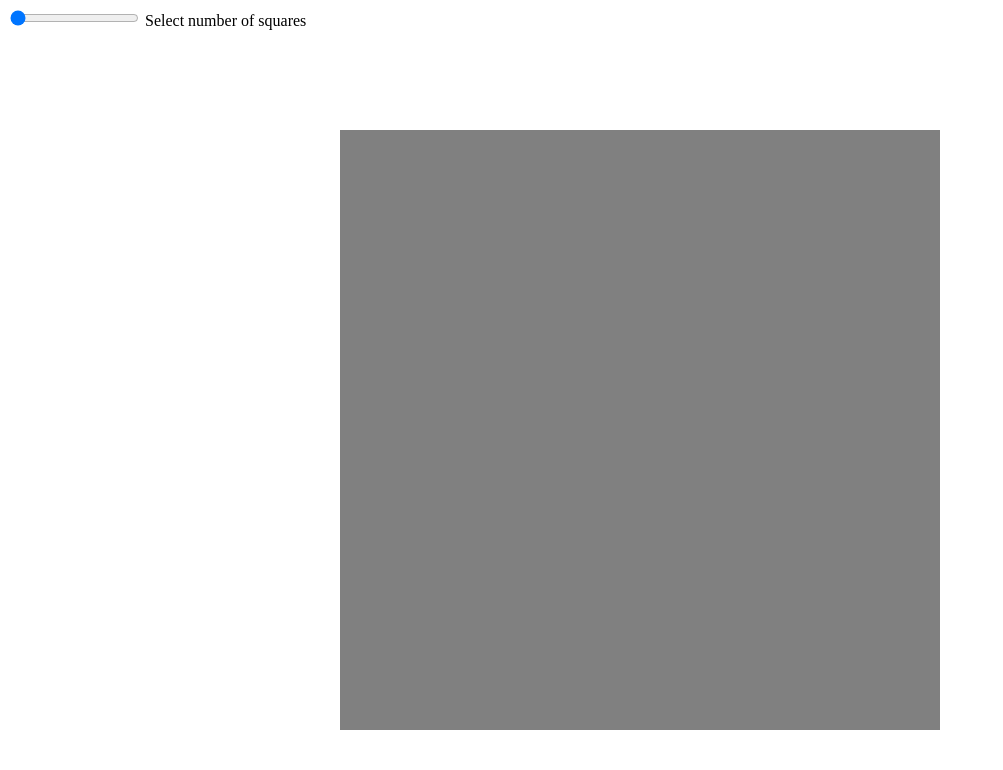
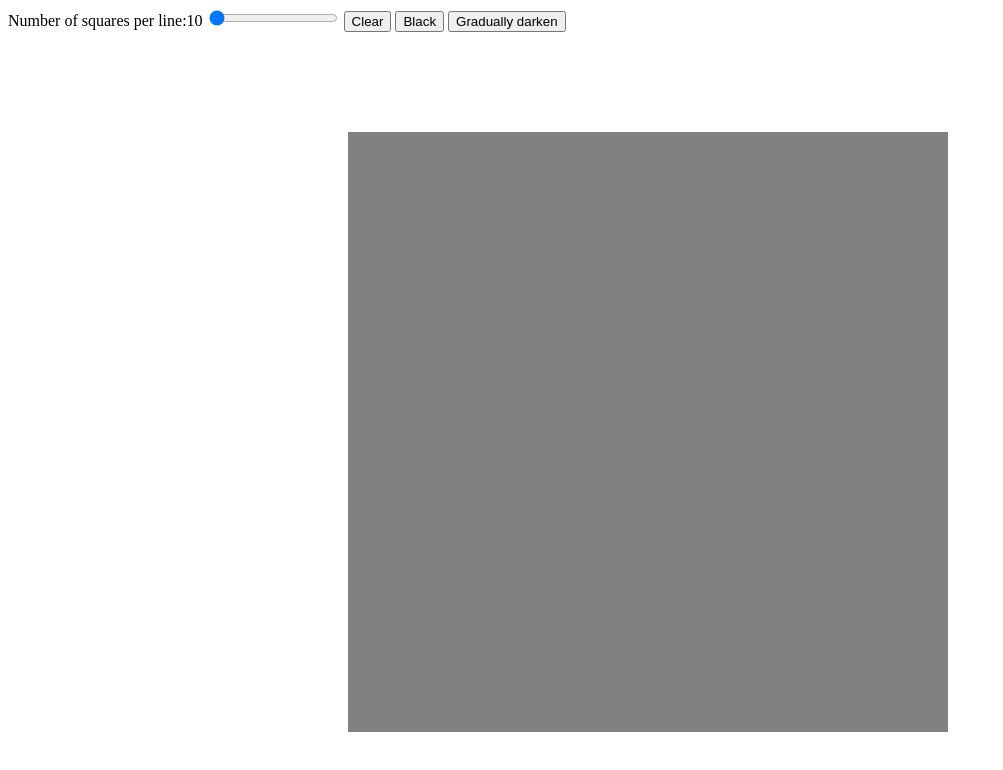
Before and after one commit to VVS232/Etch-a-Sketch, a plain HTML site: page index.html in a window 1280 px wide. Shown: the whole page, without its empty margins (0-1003 px from the left). Drawn offline with Linux system fonts and the light colour scheme.

Commit message:
creating grid, clearing, started to make buttons for different colors

```diff
--- a/first.js
+++ b/first.js
@@ -1,9 +1,32 @@
 const container=document.querySelector("#container") //getting the container of all squares
+let square;
 let rangeval=10;
+const clear=document.getElementById("clear");
+clear.onclick=clearGrid;
+let range=document.getElementById("range");
+range.addEventListener("change", createGrid)
+let sqNumber=document.getElementById("sqNumber");
+document.getElementById("black").onclick=black;
 
-let range=document.getElementById("range");
-range.addEventListener("change",()=>{
+
+window.onload=createGrid; // create initial grid of 10*10
+
+
+function createGrid(){
     rangeval=range.value;
+    sqNumber.textContent=rangeval;
+    container.innerHTML="";
+    container.setAttribute("style", `grid-template-rows: repeat(${rangeval}, 1fr) ;grid-template-columns: repeat(${rangeval}, 1fr) ;`);
+
+    for (let i =0; i<(rangeval*rangeval);i++){
+         square= document.createElement("div");
+        square.classList.add("square");
+        square.setAttribute("style", `margin:0; box-sizing:border-box; border: 2px solid black; width:${600/rangeval}px; height:${600/rangeval}px; background-color:white;`);
+        black();
+        container.appendChild(square);
+    }
+}
+function clearGrid(){
     container.innerHTML="";
     for (let i =0; i<(rangeval*rangeval);i++){
         let square= document.createElement("div");
@@ -14,4 +37,14 @@ range.addEventListener("change",()=>{
         });
         container.appendChild(square);
     }
-})
+}
+
+function graduallyDarken(){
+
+}
+function black(){
+    let squares= document.getElementsByClassName("square");
+squares.array.forEach(element => {
+
+});
+}
--- a/index.html
+++ b/index.html
@@ -7,8 +7,11 @@
         <link rel="stylesheet" href="style.css">
     </head>
     <body>
+        <label for="range">Number of squares per line:<span id="sqNumber"></span></label>
         <input name="range" id="range" type="range" value="10" min=10 max=100>
-        <label for="range">Select number of squares</label>
+        <button type="reset" name="clear" id="clear" value="clear">Clear</button>
+        <button type="button" name="black" id="black">Black</button>
+        <button type="button" name="gradDark" id="gradDark">Gradually darken</button>
         <div id="container">
 
         </div>
--- a/style.css
+++ b/style.css
@@ -1,8 +1,13 @@
+body{
+    width:100vw;
+    height:100vh
+}
 #container{
-    display: flex;
+display:grid;
     background-color: gray;
     width:600px;
     height:600px;
     flex-wrap: wrap;
     margin:100px auto;
+    overflow: hidden;
 }
```
